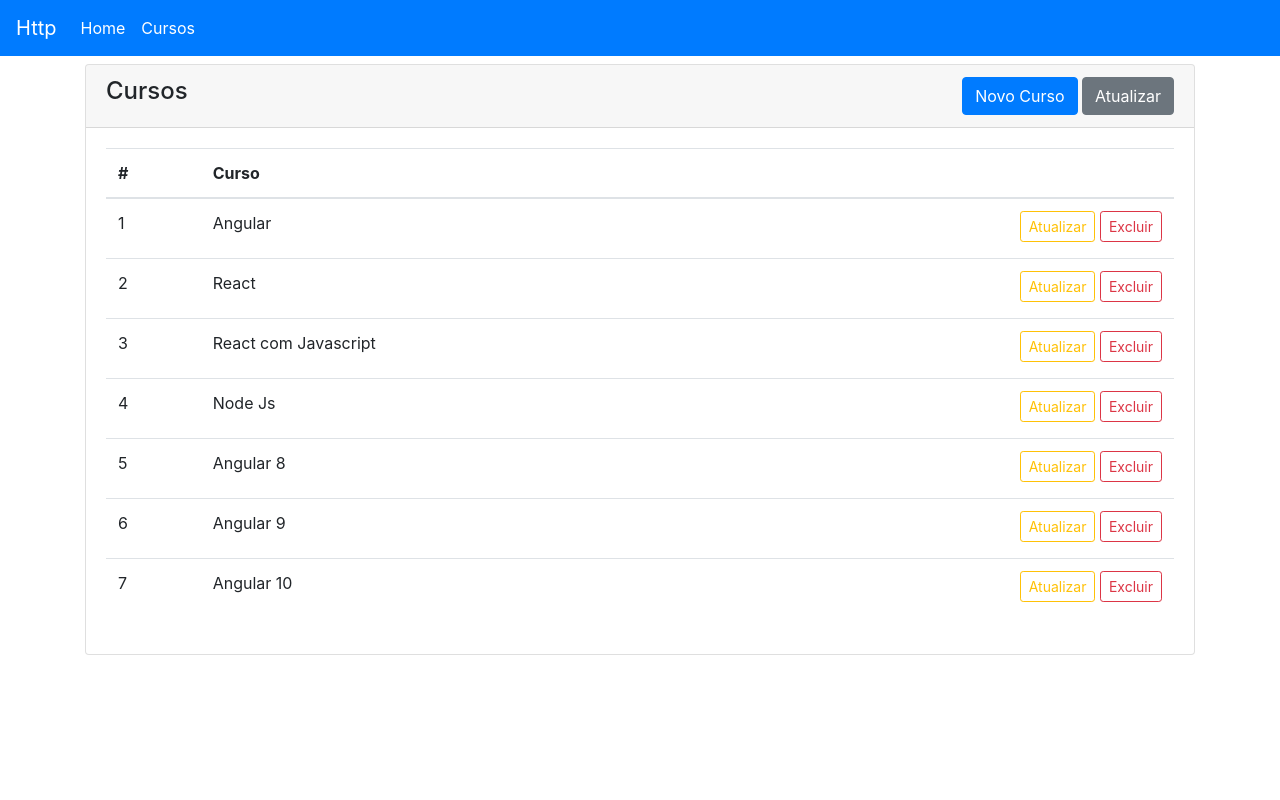
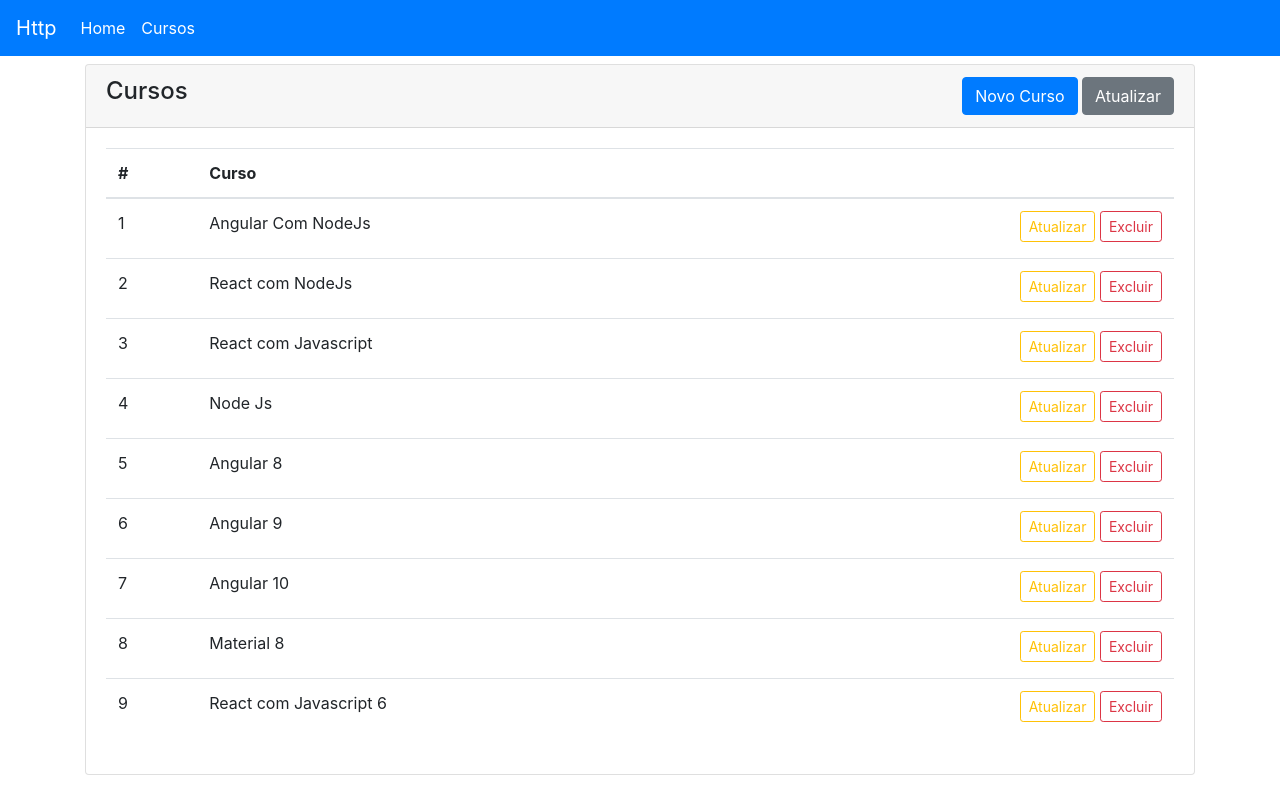
Before and after one commit to prmorais13/loaine-requests-http, an Angular app: page /cursos in a window 1280 px wide. Built offline with nearby package versions, Linux system fonts and the light colour scheme; data requests are answered from the project's data file.

Commit message:
Curso Angular #131: Http PUT Atualizando Cursos

```diff
--- a/db.json
+++ b/db.json
@@ -2,11 +2,11 @@
   "cursos": [
     {
       "id": 1,
-      "nome": "Angular"
+      "nome": "Angular Com NodeJs"
     },
     {
       "id": 2,
-      "nome": "React"
+      "nome": "React com NodeJs"
     },
     {
       "nome": "React com Javascript",
@@ -27,6 +27,14 @@
     {
       "id": 7,
       "nome": "Angular 10"
+    },
+    {
+      "id": 8,
+      "nome": "Material 8"
+    },
+    {
+      "id": 9,
+      "nome": "React com Javascript 6"
     }
   ]
 }
--- a/src/app/cursos/cursos-form/cursos-form.component.ts
+++ b/src/app/cursos/cursos-form/cursos-form.component.ts
@@ -69,18 +69,53 @@ export class CursosFormComponent implements OnInit {
     console.log(this.form.value);
     if (this.form.valid) {
       console.log('Submit');
-      this.cursosService.create(this.form.value).subscribe(
+
+      let msgSuccess = 'Curso criado com sucesso.';
+      let msgError = 'Erro ao criar curso. Tente novamente mais tarde.';
+      if (this.form.value.id) {
+        msgSuccess = 'Curso atualizado com sucesso.';
+        msgError = 'Erro ao atualizar curso. Tente novamente mais tarde.';
+      }
+
+      this.cursosService.save(this.form.value).subscribe(
         success => {
-          this.modal.showAlertSuccess('Curso criado com sucesso.');
+          this.modal.showAlertSuccess(msgSuccess);
           this.location.back();
-          // this.router.navigate(['/cursos']);
         },
-        error =>
-          this.modal.showAlertDanger(
-            'Erro ao criar curso. Tente novamente mais tarde.'
-          ),
-        () => console.log('Request completo.')
+        error => {
+          this.modal.showAlertDanger(msgError);
+        }
       );
+
+      // if (this.form.value.id) {
+      //   // Update
+      //   this.cursosService.update(this.form.value).subscribe(
+      //     success => {
+      //       this.modal.showAlertSuccess('Curso atualizado com sucesso.');
+      //       this.location.back();
+      //       // this.router.navigate(['/cursos']);
+      //     },
+      //     error =>
+      //       this.modal.showAlertDanger(
+      //         'Erro ao atualizar curso. Tente novamente mais tarde.'
+      //       ),
+      //     () => console.log('Update completo.')
+      //   );
+      // } else {
+      //   // Create
+      //   this.cursosService.create(this.form.value).subscribe(
+      //     success => {
+      //       this.modal.showAlertSuccess('Curso criado com sucesso.');
+      //       this.location.back();
+      //       // this.router.navigate(['/cursos']);
+      //     },
+      //     error =>
+      //       this.modal.showAlertDanger(
+      //         'Erro ao criar curso. Tente novamente mais tarde.'
+      //       ),
+      //     () => console.log('Request completo.')
+      //   );
+      // }
     }
   }
 
--- a/src/app/cursos/cursos.service.ts
+++ b/src/app/cursos/cursos.service.ts
@@ -24,7 +24,19 @@ export class CursosService {
     return this.http.get<Curso>(`${this.API}/${id}`).pipe(take(1));
   }
 
-  create(curso: Curso) {
+  private create(curso: Curso) {
     return this.http.post(this.API, curso).pipe(take(1));
   }
+
+  private update(curso: Curso) {
+    return this.http.put(`${this.API}/${curso.id}`, curso).pipe(take(1));
+  }
+
+  save(curso: Curso) {
+    if (curso.id) {
+      return this.update(curso);
+    }
+
+    return this.create(curso);
+  }
 }
```
